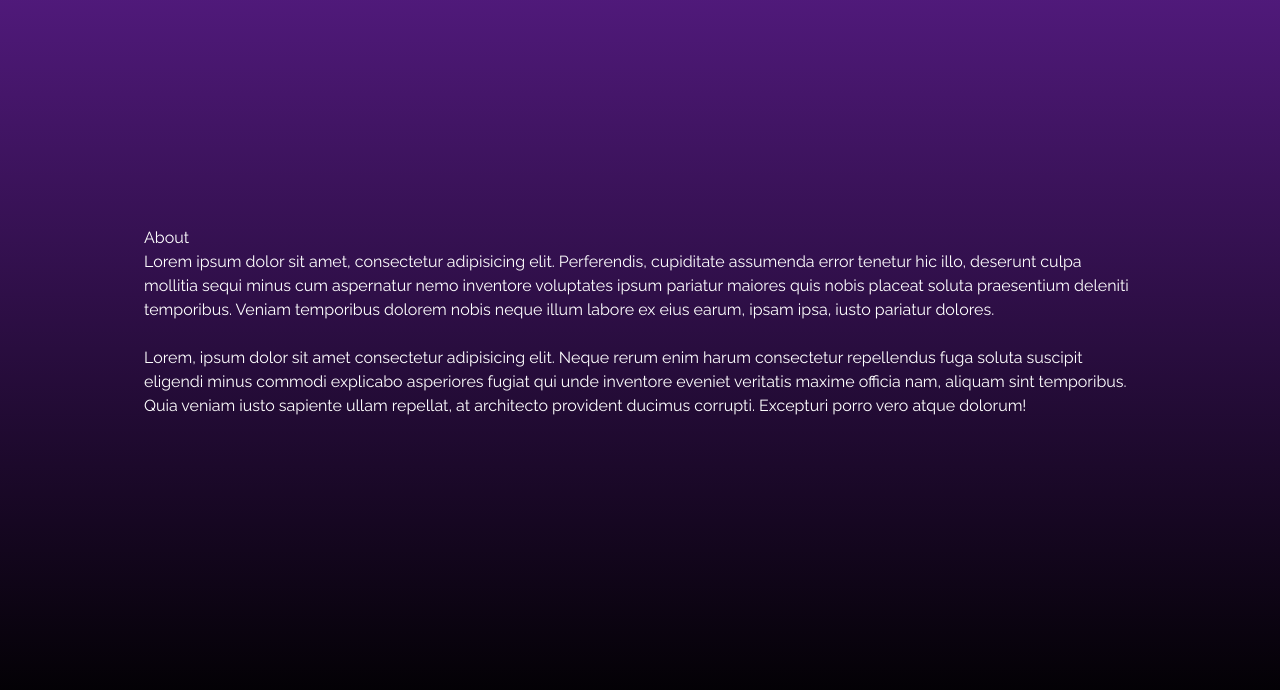
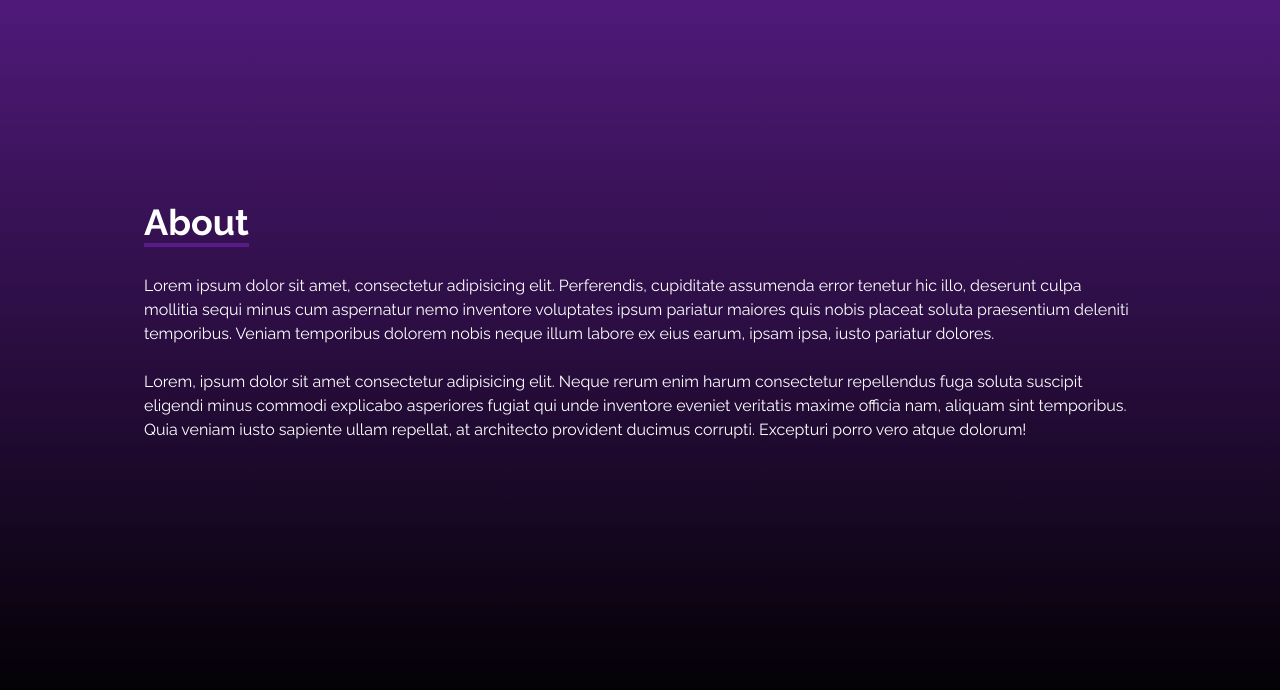
Before and after one commit to capmahin/My-Developer-Portfolio, a React (Create React App) app: page / in a window 1280 px wide. Shown: the part 878-1568 px from the top of the page. Built offline with nearby package versions, Linux system fonts and the light colour scheme.

Commit message:
add another some class

```diff
--- a/src/components/About.jsx
+++ b/src/components/About.jsx
@@ -4,8 +4,8 @@ const About = () => {
   return (
     <div name="about" className="w-full h-screen bg-gradient-to-b from-purple-900 to-black text-white">
         <div className="max-w-screen-lg p-4 mx-auto flex flex-col justify-center w-full h-full">
-        <div>
-            <p>About</p>
+        <div className="pb-8">
+            <p className="text-4xl font-bold inline border-b-4 border-purple-900">About</p>
         </div>
         <p>
             Lorem ipsum dolor sit amet, consectetur adipisicing elit. Perferendis, cupiditate assumenda error tenetur hic illo, deserunt culpa mollitia sequi minus cum aspernatur nemo inventore voluptates ipsum pariatur maiores quis nobis placeat soluta praesentium deleniti temporibus. Veniam temporibus dolorem nobis neque illum labore ex eius earum, ipsam ipsa, iusto pariatur dolores.
```
